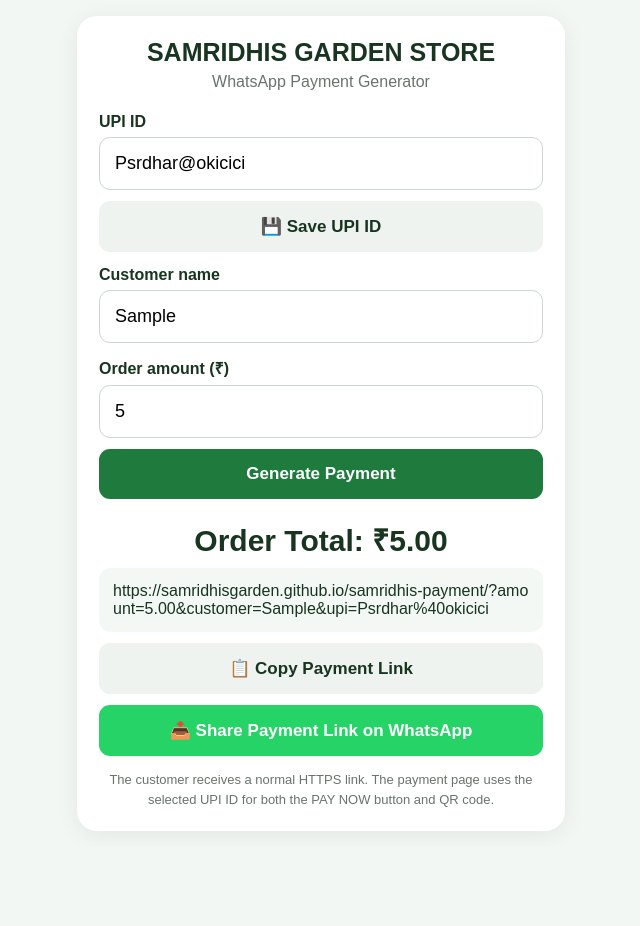
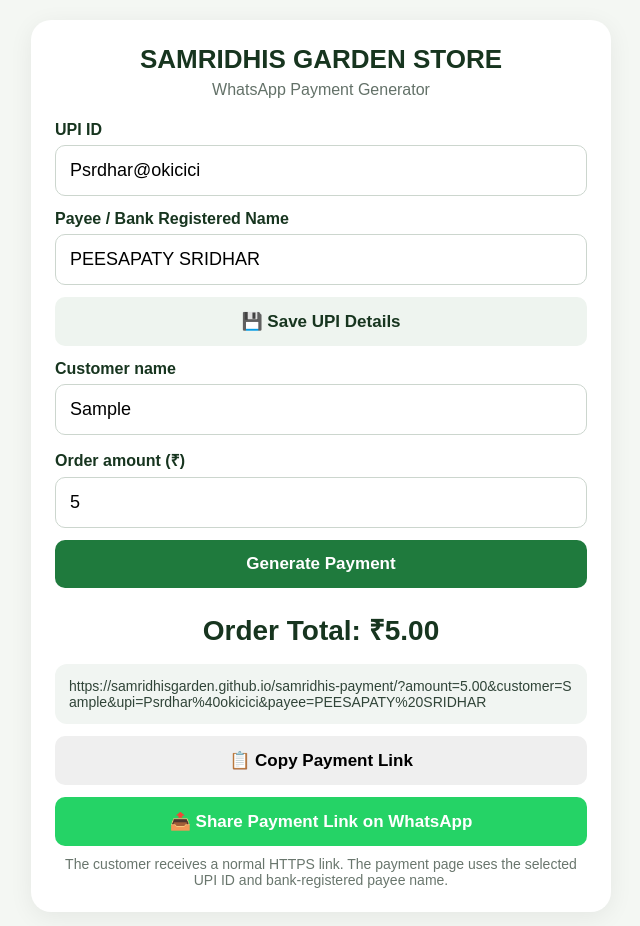
Before and after one commit to Samridhisgarden/samridhis-payment, a plain HTML site: page generator.html in a window 1280 px wide. Both pictures are taken after typing "Sample", "5" into the empty fields and a click on the button "Generate Payment". Shown: the whole page, without its empty margins (319-959 px from the left). Before the commit the page ends 847 px from the top, so only its background shows below. Drawn offline with Linux system fonts and the light colour scheme.

Commit message:
Refactor payment generator HTML structure and styles

```diff
--- a/generator.html
+++ b/generator.html
@@ -1,39 +1,129 @@
-<!doctype html>
-<html lang="en"><head><meta charset="utf-8"><meta name="viewport" content="width=device-width,initial-scale=1"><meta name="theme-color" content="#1f7a3d">
+<!DOCTYPE html>
+<html lang="en">
+<head>
+<meta charset="UTF-8">
+<meta name="viewport" content="width=device-width,initial-scale=1">
 <title>Samridhis Payment Generator</title>
 <style>
-*{box-sizing:border-box}body{margin:0;background:#f2f7f3;font-family:Arial;color:#17351f}.wrap{max-width:520px;margin:auto;padding:16px}
-.card{background:#fff;border-radius:20px;padding:22px;box-shadow:0 4px 22px #0001}h1{text-align:center;margin:0;font-size:25px}.sub{text-align:center;color:#68746c;margin:6px 0 22px}
-label{display:block;font-weight:700;margin:14px 0 6px}input{width:100%;padding:15px;border:1px solid #ccd7cf;border-radius:11px;font-size:18px}
-button{width:100%;padding:15px;border:0;border-radius:11px;margin-top:11px;font-size:17px;font-weight:700}.generate{background:#1f7a3d;color:#fff}.share{background:#25d366;color:#fff}.copy{background:#eef3ef;color:#17351f}.clear{background:#eee;color:#17351f}
-#result{display:none;margin-top:20px}.box{background:#f4f8f4;border-radius:12px;padding:14px;word-break:break-all}.amount{text-align:center;font-size:30px;font-weight:800;margin:8px}
-.note{text-align:center;font-size:13px;color:#68746c;line-height:1.5;margin-top:14px}
-</style></head><body><div class="wrap"><div class="card">
-<h1>SAMRIDHIS GARDEN STORE</h1><div class="sub">WhatsApp Payment Generator</div>
-<label>UPI ID</label><input id="upi" type="text" placeholder="example@upi">
-<button class="copy" onclick="saveUpi()">💾 Save UPI ID</button>
-<label>Customer name</label><input id="name" placeholder="e.g. Adi">
-<label>Order amount (₹)</label><input id="amount" type="number" min="1" step="0.01" inputmode="decimal" placeholder="e.g. 501">
-<button class="generate" onclick="generate()">Generate Payment</button>
-<div id="result"><div class="amount" id="showAmount"></div><div class="box" id="linkBox"></div>
-<button class="copy" onclick="copyLink()">📋 Copy Payment Link</button>
-<button class="share" onclick="shareWhatsApp()">📤 Share Payment Link on WhatsApp</button>
-<div class="note">The customer receives a normal HTTPS link. The payment page uses the selected UPI ID for both the PAY NOW button and QR code.</div>
-</div></div></div>
+*{box-sizing:border-box}
+body{margin:0;font-family:Arial,sans-serif;background:#f4f7f3;color:#17351f}
+.wrap{max-width:620px;margin:auto;padding:20px}
+.card{background:#fff;border-radius:20px;padding:24px;box-shadow:0 5px 25px #0001;text-align:center}
+h1{margin:0 0 6px;font-size:26px}
+.sub{margin:0 0 22px;color:#637168}
+label{display:block;text-align:left;font-weight:700;margin:14px 0 6px}
+input{width:100%;padding:14px;border:1px solid #ccd6ce;border-radius:10px;font-size:18px}
+button{width:100%;padding:14px;border:0;border-radius:10px;font-size:17px;font-weight:700;cursor:pointer;margin-top:12px}
+.save{background:#eef4ef;color:#17351f}
+.gen{background:#1f7a3d;color:#fff}
+.wa{background:#25d366;color:#fff}
+#result{display:none;margin-top:22px}
+.amount{font-size:28px;font-weight:800;margin:8px}
+.linkbox{background:#f1f5f2;border-radius:12px;padding:14px;text-align:left;word-break:break-all;font-size:14px;color:#304438;margin-top:16px}
+.small{font-size:14px;color:#69766d;margin-top:10px}
+.error{color:#b42318;font-size:14px;margin-top:8px;display:none}
+</style>
+</head>
+<body>
+<div class="wrap">
+<div class="card">
+<h1>SAMRIDHIS GARDEN STORE</h1>
+<p class="sub">WhatsApp Payment Generator</p>
+
+<label for="upi">UPI ID</label>
+<input id="upi" placeholder="e.g. Psrdhar@okicici">
+
+<label for="payee">Payee / Bank Registered Name</label>
+<input id="payee" placeholder="e.g. PEESAPATY SRIDHAR">
+
+<button class="save" onclick="saveDetails()">💾 Save UPI Details</button>
+
+<label for="customer">Customer name</label>
+<input id="customer" placeholder="e.g. Aditya">
+
+<label for="amount">Order amount (₹)</label>
+<input id="amount" type="number" min="0.01" step="0.01" placeholder="Enter amount">
+
+<div id="err" class="error">Please enter a valid amount, UPI ID and payee name.</div>
+<button class="gen" onclick="generatePayment()">Generate Payment</button>
+
+<div id="result">
+<div class="amount" id="showAmount"></div>
+<div class="linkbox" id="linkBox"></div>
+<button onclick="copyLink()">📋 Copy Payment Link</button>
+<button class="wa" onclick="shareWhatsApp()">📤 Share Payment Link on WhatsApp</button>
+<div class="small">The customer receives a normal HTTPS link. The payment page uses the selected UPI ID and bank-registered payee name.</div>
+</div>
+</div>
+</div>
+
 <script>
-const BASE="https://samridhisgarden.github.io/samridhis-payment/";
 const DEFAULT_UPI="Psrdhar@okicici";
-let paymentLink="",customer="",amount=0,upi="";
-document.getElementById("upi").value=localStorage.getItem("samridhis_upi")||DEFAULT_UPI;
-function saveUpi(){const v=document.getElementById("upi").value.trim();if(!v||!v.includes("@")){alert("Enter a valid UPI ID, for example name@bank");return}localStorage.setItem("samridhis_upi",v);alert("UPI ID saved.");}
-function generate(){
- upi=document.getElementById("upi").value.trim()||DEFAULT_UPI;customer=document.getElementById("name").value.trim();amount=parseFloat(document.getElementById("amount").value);
- if(!upi.includes("@")){alert("Please enter a valid UPI ID.");return}
- if(!amount||amount<=0){alert("Please enter a valid amount.");return}
- paymentLink=BASE+"?amount="+encodeURIComponent(amount.toFixed(2))+"&customer="+encodeURIComponent(customer)+"&upi="+encodeURIComponent(upi);
- document.getElementById("showAmount").textContent="Order Total: ₹"+amount.toFixed(2);
- document.getElementById("linkBox").textContent=paymentLink;document.getElementById("result").style.display="block";
+const DEFAULT_PAYEE="PEESAPATY SRIDHAR";
+const BASE_URL="https://samridhisgarden.github.io/samridhis-payment/";
+
+function loadDetails(){
+  const upi=localStorage.getItem("samridhis_upi")||DEFAULT_UPI;
+  const payee=localStorage.getItem("samridhis_payee")||DEFAULT_PAYEE;
+  document.getElementById("upi").value=upi;
+  document.getElementById("payee").value=payee;
 }
-async function copyLink(){try{await navigator.clipboard.writeText(paymentLink);alert("Payment link copied.");}catch(e){prompt("Copy payment link:",paymentLink)}}
-function shareWhatsApp(){const msg="Hello"+(customer?" "+customer:"")+",%0A%0AYour Samridhis Garden Store order total is ₹"+amount.toFixed(2)+".%0A%0A💳 PAY ₹"+amount.toFixed(2)+" NOW:%0A"+encodeURIComponent(paymentLink)+"%0A%0A📱 The payment page also contains a QR code.%0A%0AUPI: "+encodeURIComponent(upi)+"%0A%0AThank you for shopping with Samridhis Garden Store.";window.location.href="https://wa.me/?text="+msg;}
-</script></body></html>
+
+function saveDetails(){
+  const upi=document.getElementById("upi").value.trim();
+  const payee=document.getElementById("payee").value.trim();
+  if(!upi||!payee){alert("Please enter both UPI ID and payee name.");return;}
+  localStorage.setItem("samridhis_upi",upi);
+  localStorage.setItem("samridhis_payee",payee);
+  alert("UPI details saved.");
+}
+
+function generatePayment(){
+  const upi=document.getElementById("upi").value.trim();
+  const payee=document.getElementById("payee").value.trim();
+  const customer=document.getElementById("customer").value.trim();
+  const amount=parseFloat(document.getElementById("amount").value);
+  const err=document.getElementById("err");
+
+  if(!upi||!payee||!amount||amount<=0){
+    err.style.display="block";
+    return;
+  }
+  err.style.display="none";
+
+  localStorage.setItem("samridhis_upi",upi);
+  localStorage.setItem("samridhis_payee",payee);
+
+  const url=BASE_URL+"?amount="+encodeURIComponent(amount.toFixed(2))
+    +"&customer="+encodeURIComponent(customer)
+    +"&upi="+encodeURIComponent(upi)
+    +"&payee="+encodeURIComponent(payee);
+
+  document.getElementById("showAmount").textContent="Order Total: ₹"+amount.toFixed(2);
+  document.getElementById("linkBox").textContent=url;
+  document.getElementById("result").style.display="block";
+}
+
+async function copyLink(){
+  const link=document.getElementById("linkBox").textContent;
+  try{
+    await navigator.clipboard.writeText(link);
+    alert("Payment link copied.");
+  }catch(e){
+    alert("Please long-press the link and copy it.");
+  }
+}
+
+function shareWhatsApp(){
+  const link=document.getElementById("linkBox").textContent;
+  const customer=document.getElementById("customer").value.trim();
+  const amount=parseFloat(document.getElementById("amount").value);
+  if(!link)return;
+  const msg="Hello"+(customer?" "+customer:"")+",\n\nYour Samridhis Garden Store order total is ₹"+amount.toFixed(2)+".\n\nPlease use the secure payment link below:\n"+link+"\n\nThank you for shopping with Samridhis Garden Store.";
+  window.open("https://wa.me/?text="+encodeURIComponent(msg),"_blank");
+}
+
+loadDetails();
+</script>
+</body>
+</html>
```
